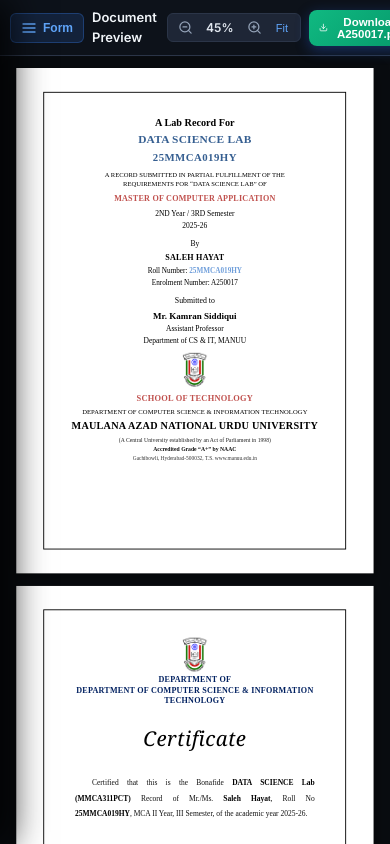
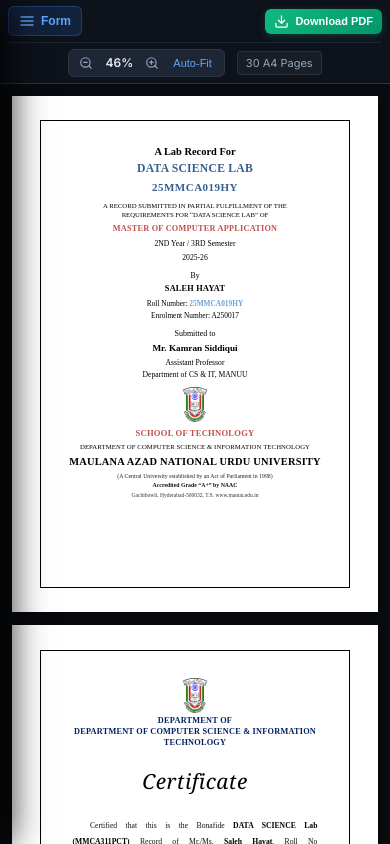
Before and after one commit to SALEHHAYAT8252/data, a React (Vite) app in the folder lab-record-app/: page / in a window 390 px wide. Built offline with nearby package versions, Linux system fonts and the light colour scheme.

Commit message:
Make top navbar fully responsive and eliminate horizontal scrolling on mobile viewports

```diff
--- a/lab-record-app/src/App.jsx
+++ b/lab-record-app/src/App.jsx
@@ -42,11 +42,21 @@
   const [isSidebarOpen, setIsSidebarOpen] = useState(false);
   const [downloadStatus, setDownloadStatus] = useState('idle'); // 'idle' | 'preparing' | 'downloading' | 'ready'
 
-  // Dynamic responsive auto-fit zoom based on viewport width
+  // Dynamic responsive auto-fit zoom based on preview canvas clientWidth
   const computeFitZoom = () => {
     if (typeof window === 'undefined') return 0.85;
-    const availableWidth = window.innerWidth <= 900 ? window.innerWidth - 20 : window.innerWidth - 440;
-    const fit = Math.min(0.85, Math.max(0.35, availableWidth / 820));
+    const previewContainer = document.getElementById('document-preview-container');
+    const containerWidth = previewContainer?.clientWidth || (
+      window.innerWidth <= 768
+        ? window.innerWidth
+        : window.innerWidth <= 900
+          ? window.innerWidth
+          : window.innerWidth - 420
+    );
+    // Usable width minus 24px padding for clean margins around A4 sheet
+    const usableWidth = Math.max(240, containerWidth - 24);
+    // 794px is exact ISO A4 width (210mm at 96 DPI)
+    const fit = Math.min(0.85, Math.max(0.25, usableWidth / 794));
     return Number(fit.toFixed(2));
   };
 
@@ -54,13 +64,17 @@
 
   useEffect(() => {
     const handleResize = () => {
-      if (window.innerWidth <= 900) {
       setZoom(computeFitZoom());
-      }
     };
+    // Short delay to ensure container is mounted in DOM
+    const timer = setTimeout(() => {
       setZoom(computeFitZoom());
+    }, 60);
     window.addEventListener('resize', handleResize);
-    return () => window.removeEventListener('resize', handleResize);
+    return () => {
+      clearTimeout(timer);
+      window.removeEventListener('resize', handleResize);
+    };
   }, []);
 
   // Dynamic Index page count (Page 1 has maximum 7 questions, remaining on next page)
@@ -177,8 +191,11 @@
         {/* Main Preview Area */}
         <main className="preview-pane">
           {/* Sticky Toolbar */}
+          {/* Sticky Responsive Toolbar */}
           <div className="preview-toolbar no-print">
-            <div className="toolbar-group">
+            {/* Main/Top Row */}
+            <div className="toolbar-main-row">
+              <div className="toolbar-left-group">
                 {/* Mobile Sidebar Hamburger Toggle */}
                 <button
                   className="mobile-toggle-btn no-print"
@@ -189,38 +206,40 @@
                   <span>Form</span>
                 </button>
 
-              <span className="toolbar-title-text" style={{ fontSize: '13px', fontWeight: '600', color: '#f1f5f9' }}>
+                <div className="toolbar-title-wrap">
+                  <span className="toolbar-title-text">
                     Document Preview
                   </span>
-              <span className="toolbar-divider" style={{ fontSize: '12px', color: '#64748b' }}>•</span>
-              <span className="toolbar-badge-text" style={{ fontSize: '12px', color: '#94a3b8' }}>
-                {pageCount} A4 Pages
+                  <span className="toolbar-divider">•</span>
+                  <span className="toolbar-badge-text">
+                    {pageCount} Pages
                   </span>
                 </div>
+              </div>
 
-            <div className="toolbar-group">
-              {/* Zoom Controls */}
-              <div style={{ display: 'flex', alignItems: 'center', background: '#1e2636', borderRadius: '6px', padding: '2px 4px', border: '1px solid #2b3548' }}>
+              <div className="toolbar-right-group">
+                {/* Desktop Zoom Controls (hidden on mobile row 1) */}
+                <div className="zoom-controls desktop-zoom">
                   <button
                     onClick={() => setZoom(prev => Math.max(0.35, Number((prev - 0.1).toFixed(2))))}
-                  style={{ background: 'none', border: 'none', color: '#94a3b8', cursor: 'pointer', padding: '4px 6px', display: 'flex' }}
+                    className="zoom-btn"
                     title="Zoom Out"
                   >
                     <IconZoomOut size={15} />
                   </button>
-                <span style={{ fontSize: '12px', fontWeight: '600', minWidth: '42px', textAlign: 'center', color: '#e2e8f0' }}>
+                  <span className="zoom-value">
                     {Math.round(zoom * 100)}%
                   </span>
                   <button
                     onClick={() => setZoom(prev => Math.min(1.4, Number((prev + 0.1).toFixed(2))))}
-                  style={{ background: 'none', border: 'none', color: '#94a3b8', cursor: 'pointer', padding: '4px 6px', display: 'flex' }}
+                    className="zoom-btn"
                     title="Zoom In"
                   >
                     <IconZoomIn size={15} />
                   </button>
                   <button
                     onClick={() => setZoom(computeFitZoom())}
-                  style={{ background: 'none', border: 'none', color: '#60a5fa', cursor: 'pointer', padding: '4px 8px', fontSize: '11px', fontWeight: '500' }}
+                    className="zoom-fit-btn"
                     title="Auto-Fit Page to Screen"
                   >
                     Fit
@@ -232,31 +251,52 @@
                   onClick={handleDownloadPdf}
                   disabled={downloadStatus !== 'idle'}
                   className="btn-primary btn-download-responsive"
-                style={{
-                  width: 'auto',
-                  padding: '8px 14px',
-                  fontSize: '12.5px',
-                  background: downloadStatus !== 'idle'
-                    ? '#3b82f6'
-                    : 'linear-gradient(135deg, #10b981 0%, #059669 100%)',
-                  display: 'flex',
-                  alignItems: 'center',
-                  gap: '6px',
-                  cursor: downloadStatus !== 'idle' ? 'wait' : 'pointer',
-                  opacity: downloadStatus !== 'idle' ? 0.95 : 1
-                }}
                   title={`Download ${getCleanFilename()}.pdf`}
                 >
                   {downloadStatus === 'idle' && <IconDownload size={15} />}
                   {(downloadStatus === 'preparing' || downloadStatus === 'downloading') && <IconLoader size={15} />}
                   {downloadStatus === 'ready' && <IconCheck size={15} />}
-                <span>
-                  {downloadStatus === 'idle' && `Download ${getCleanFilename()}.pdf`}
-                  {downloadStatus === 'preparing' && `Preparing...`}
-                  {downloadStatus === 'downloading' && `Downloading...`}
-                  {downloadStatus === 'ready' && `Ready!`}
+                  <span className="download-btn-text">
+                    {downloadStatus === 'idle' && 'Download PDF'}
+                    {downloadStatus === 'preparing' && 'Preparing...'}
+                    {downloadStatus === 'downloading' && 'Downloading...'}
+                    {downloadStatus === 'ready' && 'Ready!'}
                   </span>
                 </button>
+              </div>
+            </div>
+
+            {/* Mobile Sub-Row: Centered Zoom & Page Badge (only visible on mobile <= 768px) */}
+            <div className="toolbar-mobile-subrow">
+              <div className="zoom-controls mobile-zoom">
+                <button
+                  onClick={() => setZoom(prev => Math.max(0.35, Number((prev - 0.1).toFixed(2))))}
+                  className="zoom-btn"
+                  title="Zoom Out"
+                >
+                  <IconZoomOut size={14} />
+                </button>
+                <span className="zoom-value">
+                  {Math.round(zoom * 100)}%
+                </span>
+                <button
+                  onClick={() => setZoom(prev => Math.min(1.4, Number((prev + 0.1).toFixed(2))))}
+                  className="zoom-btn"
+                  title="Zoom In"
+                >
+                  <IconZoomIn size={14} />
+                </button>
+                <button
+                  onClick={() => setZoom(computeFitZoom())}
+                  className="zoom-fit-btn"
+                  title="Auto-Fit Page to Screen"
+                >
+                  Auto-Fit
+                </button>
+              </div>
+              <span className="mobile-page-badge">
+                {pageCount} A4 Pages
+              </span>
             </div>
           </div>
 
@@ -291,10 +331,9 @@
           {/* Scrollable Document Canvas */}
           <div className="preview-canvas-wrapper" id="document-preview-container">
             <div
+              className="pages-container"
               style={{
-                transform: `scale(${zoom})`,
-                transformOrigin: 'top center',
-                transition: 'transform 0.15s ease',
+                zoom: zoom,
                 display: 'flex',
                 flexDirection: 'column',
                 gap: '28px',
--- a/lab-record-app/src/index.css
+++ b/lab-record-app/src/index.css
@@ -34,6 +34,14 @@
   padding: 0;
 }
 
+html,
+body,
+#root {
+  width: 100%;
+  max-width: 100vw;
+  overflow-x: hidden;
+}
+
 body {
   font-family: var(--font-sans);
   background-color: var(--bg-app);
@@ -41,14 +49,14 @@
   line-height: 1.5;
   -webkit-font-smoothing: antialiased;
   min-height: 100vh;
-  overflow-x: hidden;
 }
 
 /* App Layout */
 .app-container {
   display: flex;
   height: 100vh;
-  width: 100vw;
+  width: 100%;
+  max-width: 100vw;
   overflow: hidden;
 }
 
@@ -234,9 +242,13 @@
 /* Document Preview Pane */
 .preview-pane {
   flex: 1;
+  min-width: 0;
+  width: 100%;
+  max-width: 100vw;
   height: 100%;
   background: #090c10;
   overflow-y: auto;
+  overflow-x: hidden;
   position: relative;
   display: flex;
   flex-direction: column;
@@ -246,29 +258,161 @@
   position: sticky;
   top: 0;
   z-index: 15;
-  background: rgba(15, 20, 29, 0.85);
+  background: rgba(15, 20, 29, 0.92);
   backdrop-filter: blur(12px);
+  -webkit-backdrop-filter: blur(12px);
   border-bottom: 1px solid var(--border-color);
-  padding: 12px 24px;
+  padding: 10px 20px;
+  width: 100%;
+  max-width: 100%;
+  box-sizing: border-box;
+}
+
+.toolbar-main-row {
   display: flex;
   align-items: center;
   justify-content: space-between;
+  width: 100%;
+  gap: 12px;
 }
 
-.toolbar-group {
+.toolbar-left-group {
+  display: flex;
+  align-items: center;
+  gap: 10px;
+  min-width: 0;
+}
+
+.toolbar-title-wrap {
+  display: flex;
+  align-items: center;
+  gap: 8px;
+  white-space: nowrap;
+}
+
+.toolbar-title-text {
+  font-size: 13px;
+  font-weight: 600;
+  color: #f1f5f9;
+}
+
+.toolbar-divider {
+  font-size: 12px;
+  color: #64748b;
+}
+
+.toolbar-badge-text {
+  font-size: 12px;
+  color: #94a3b8;
+}
+
+.toolbar-right-group {
   display: flex;
   align-items: center;
   gap: 12px;
+  flex-shrink: 0;
+}
+
+/* Zoom Controls Box */
+.zoom-controls {
+  display: flex;
+  align-items: center;
+  background: #1e2636;
+  border-radius: 6px;
+  padding: 2px 4px;
+  border: 1px solid #2b3548;
+}
+
+.zoom-btn {
+  background: none;
+  border: none;
+  color: #94a3b8;
+  cursor: pointer;
+  padding: 4px 6px;
+  display: flex;
+  align-items: center;
+  justify-content: center;
+  border-radius: 4px;
+  transition: all 0.15s;
+}
+
+.zoom-btn:hover {
+  color: #f1f5f9;
+  background: rgba(255, 255, 255, 0.08);
+}
+
+.zoom-value {
+  font-size: 12px;
+  font-weight: 600;
+  min-width: 40px;
+  text-align: center;
+  color: #e2e8f0;
+  user-select: none;
+}
+
+.zoom-fit-btn {
+  background: none;
+  border: none;
+  color: #60a5fa;
+  cursor: pointer;
+  padding: 4px 8px;
+  font-size: 11px;
+  font-weight: 500;
+  border-radius: 4px;
+  transition: all 0.15s;
+}
+
+.zoom-fit-btn:hover {
+  background: rgba(96, 165, 250, 0.15);
+  color: #93c5fd;
+}
+
+/* Download Button in Toolbar */
+.btn-download-responsive {
+  display: flex;
+  align-items: center;
+  gap: 6px;
+  width: auto;
+  padding: 8px 14px;
+  font-size: 12.5px;
+  font-weight: 600;
+  border-radius: 6px;
+  cursor: pointer;
+  white-space: nowrap;
+  transition: all 0.2s;
+  background: linear-gradient(135deg, #10b981 0%, #059669 100%);
+  border: none;
+  color: #fff;
+  box-shadow: 0 2px 8px rgba(16, 185, 129, 0.25);
+}
+
+.btn-download-responsive:hover:not(:disabled) {
+  filter: brightness(1.1);
+  box-shadow: 0 4px 12px rgba(16, 185, 129, 0.4);
+}
+
+.btn-download-responsive:disabled {
+  background: #3b82f6;
+  opacity: 0.95;
+  cursor: wait;
+}
+
+.toolbar-mobile-subrow {
+  display: none;
 }
 
 .preview-canvas-wrapper {
   flex: 1;
-  padding: 32px;
+  padding: 32px 16px;
   display: flex;
   flex-direction: column;
   align-items: center;
   gap: 36px;
   overflow-x: auto;
+  overflow-y: visible;
+  width: 100%;
+  max-width: 100%;
+  box-sizing: border-box;
 }
 
 /* ========================================================
@@ -1251,8 +1395,7 @@
   }
 
   .preview-toolbar {
-    padding: 10px 14px;
-    gap: 10px;
+    padding: 8px 12px;
   }
 
   .preview-canvas-wrapper {
@@ -1261,10 +1404,42 @@
   }
 }
 
-/* Small Mobile Screens (<= 640px) */
-@media screen and (max-width: 640px) {
+/* Tablet & Mobile Screens (<= 768px) */
+@media screen and (max-width: 768px) {
+  .desktop-zoom {
+    display: none !important;
+  }
+
+  .toolbar-mobile-subrow {
+    display: flex;
+    align-items: center;
+    justify-content: space-between;
+    width: 100%;
+    margin-top: 6px;
+    padding-top: 6px;
+    border-top: 1px solid rgba(43, 53, 72, 0.6);
+  }
+
+  .mobile-page-badge {
+    font-size: 11px;
+    color: #94a3b8;
+    background: rgba(255, 255, 255, 0.05);
+    padding: 3px 8px;
+    border-radius: 4px;
+    border: 1px solid rgba(255, 255, 255, 0.08);
+    white-space: nowrap;
+  }
+
+  .btn-download-responsive {
+    padding: 6px 12px !important;
+    font-size: 12px !important;
+  }
+}
+
+/* Small Mobile Screens (<= 480px) */
+@media screen and (max-width: 480px) {
   .preview-toolbar {
-    padding: 8px 10px;
+    padding: 6px 8px;
   }
 
   .toolbar-badge-text,
@@ -1276,13 +1451,14 @@
     font-size: 12px;
   }
 
-  .preview-toolbar .toolbar-group {
-    gap: 8px;
+  .btn-download-responsive {
+    padding: 5px 9px !important;
+    font-size: 11px !important;
   }
 
-  .btn-download-responsive {
-    padding: 6px 10px !important;
-    font-size: 11.5px !important;
+  .toolbar-mobile-subrow {
+    justify-content: center;
+    gap: 12px;
   }
 
   .preview-canvas-wrapper {
@@ -1290,3 +1466,9 @@
     gap: 16px;
   }
 }
+
+@media screen and (max-width: 400px) {
+  .toolbar-title-wrap {
+    display: none;
+  }
+}
```
Lines whose indentation alone changed are shown as unchanged.
